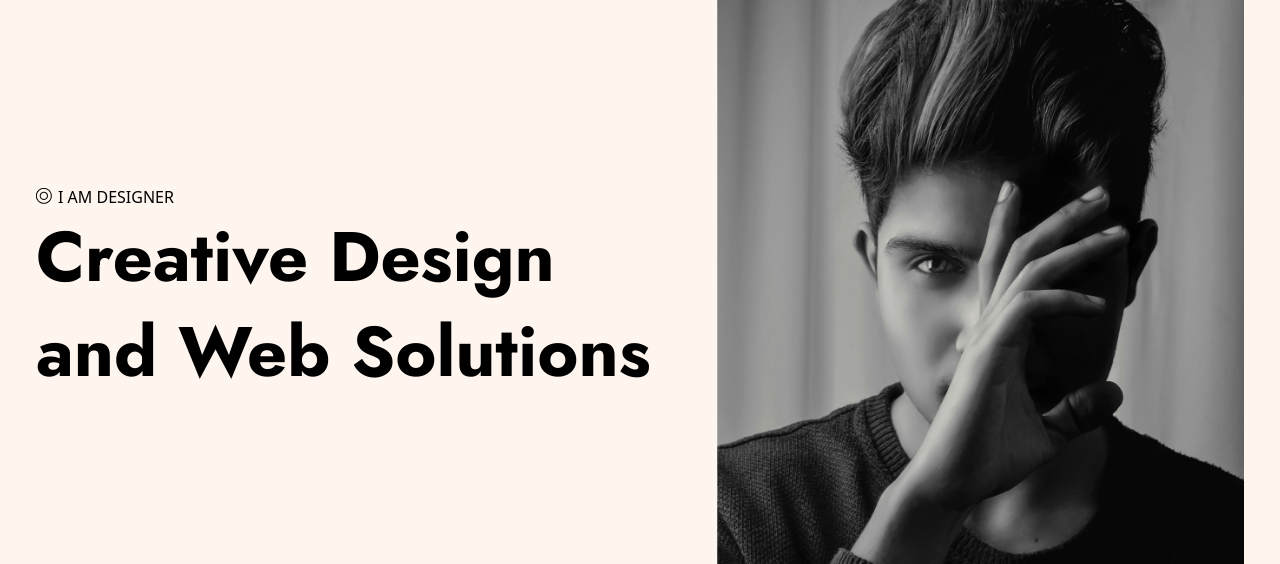
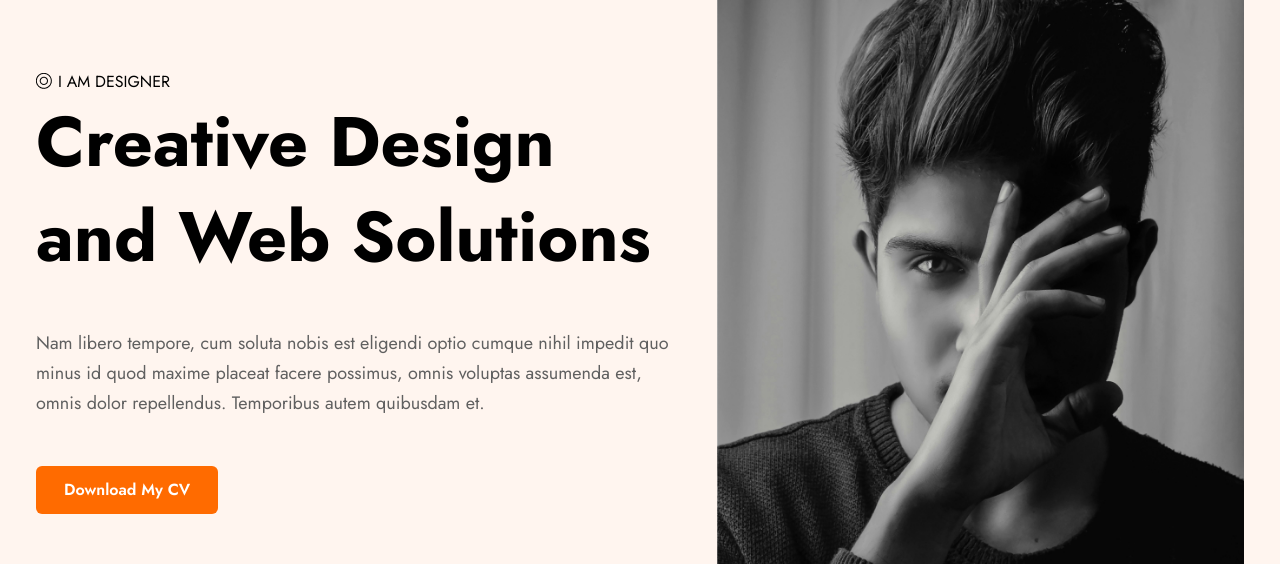
Before and after one commit to mamunurroshid90/portfolio-backend, a React (Vite) app in the folder frontend/: page / in a window 1280 px wide. Shown: the part 172-736 px from the top of the page. Built offline with nearby package versions, Linux system fonts and the light colour scheme; no server answers.

Commit message:
added complete banner design

```diff
--- a/frontend/src/components/banner/index.jsx
+++ b/frontend/src/components/banner/index.jsx
@@ -10,11 +10,22 @@ const Banner = () => {
           <div className=" ">
             <div className=" flex items-center gap-1">
               <img src={RoundIcon} alt="round-icon" />
-              <h4>I AM DESIGNER</h4>
+              <h4 className=" font-jost">I AM DESIGNER</h4>
             </div>
             <h1 className=" text-[70px] font-jost font-bold leading-[95px]">
               Creative Design and Web Solutions
             </h1>
+            <p className=" text-lg text-textColor font-jost leading-[30px] mt-11 mb-12">
+              Nam libero tempore, cum soluta nobis est eligendi optio cumque
+              nihil impedit quo minus id quod maxime placeat facere possimus,
+              omnis voluptas assumenda est, omnis dolor repellendus. Temporibus
+              autem quibusdam et.
+            </p>
+            <div>
+              <button className=" bg-buttonColor py-3 px-7 rounded-md text-white font-jost font-semibold hover:bg-buttonHover transition-all duration-100 ease-linear">
+                Download My CV
+              </button>
+            </div>
           </div>
           <div className=" bg-slate-800">
             <img
--- a/frontend/tailwind.config.js
+++ b/frontend/tailwind.config.js
@@ -21,6 +21,7 @@ export default {
         buttonColor: "#FF6B00",
         buttonHover: "#FF8B00",
         bgColor: "#FFF5EF",
+        textColor: "#606060",
       },
     },
   },
```
